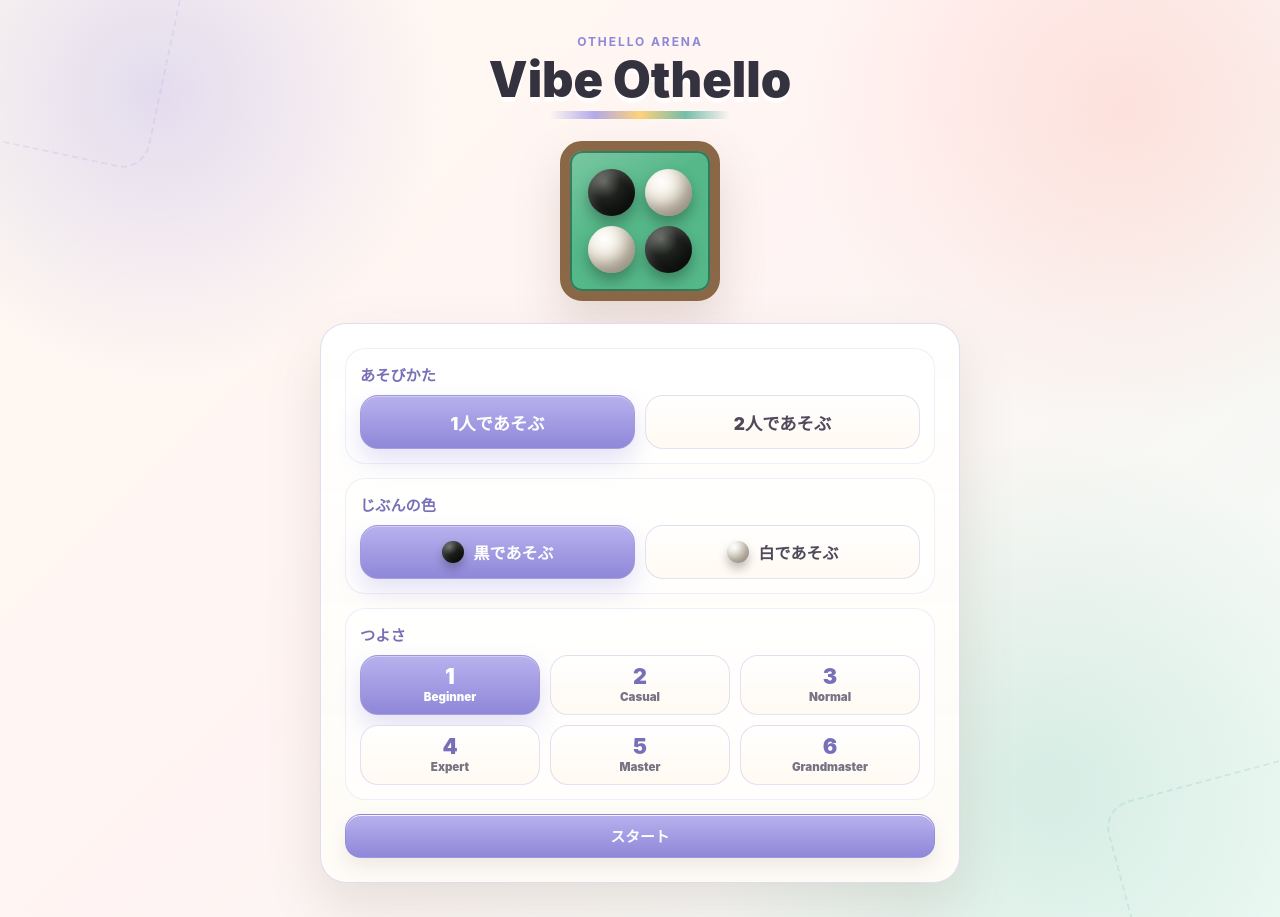
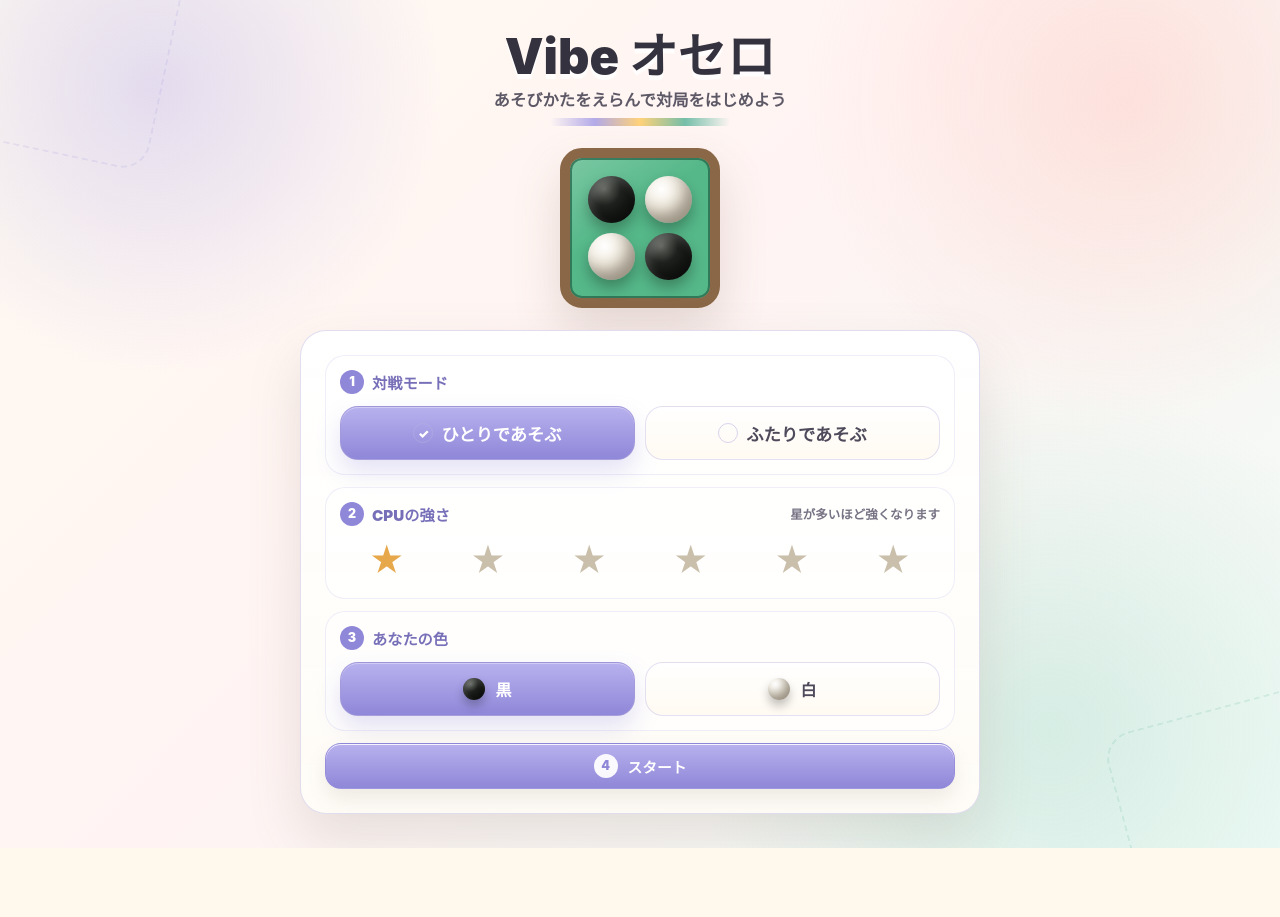
Before and after one commit to westzaki/vibe-othello, a React (Vite) app: page / in a window 1280 px wide. After the commit the page ends 848 px from the top, so only its background shows below. Built offline with nearby package versions, Linux system fonts and the light colour scheme.

Commit message:
feat(start): polish setup experience

```diff
--- a/src/index.css
+++ b/src/index.css
@@ -187,7 +187,7 @@ body {
 
 .start-screen__header {
   display: grid;
-  gap: 8px;
+  gap: 7px;
 }
 
 .start-screen__header::after,
@@ -208,6 +208,13 @@ body {
   content: "";
 }
 
+.start-screen__lead {
+  margin: 0;
+  color: #5c5866;
+  font-size: clamp(0.9rem, 2vw, 1.02rem);
+  font-weight: 800;
+}
+
 .start-screen__board-preview {
   display: grid;
   width: min(32vw, 160px);
@@ -254,8 +261,8 @@ body {
 .start-panel {
   display: grid;
   min-width: 0;
-  width: min(100%, 640px);
-  gap: 14px;
+  width: min(100%, 680px);
+  gap: 12px;
   border: 1px solid rgba(184, 176, 225, 0.42);
   border-radius: 26px;
   padding: clamp(16px, 3vw, 24px);
@@ -273,7 +280,7 @@ body {
 
 .start-panel__section {
   display: grid;
-  gap: 10px;
+  gap: 12px;
   border: 1px solid rgba(184, 176, 225, 0.22);
   border-radius: 20px;
   padding: 14px;
@@ -281,13 +288,50 @@ body {
   background: rgba(255, 255, 255, 0.62);
 }
 
+.start-panel__section--inactive {
+  background: rgba(248, 247, 252, 0.74);
+}
+
+.start-panel__section-header {
+  display: flex;
+  align-items: center;
+  flex-wrap: wrap;
+  justify-content: space-between;
+  gap: 8px 12px;
+}
+
 .start-panel__title {
+  display: flex;
+  align-items: center;
+  gap: 8px;
   margin: 0;
   color: #7770b8;
   font-size: 0.95rem;
   font-weight: 900;
 }
 
+.start-panel__step,
+.start-panel__start-step {
+  display: inline-grid;
+  flex: 0 0 auto;
+  width: 24px;
+  height: 24px;
+  place-items: center;
+  border-radius: 999px;
+  color: #ffffff;
+  background: #8f87d8;
+  font-size: 0.78rem;
+  font-weight: 950;
+  line-height: 1;
+}
+
+.start-panel__helper {
+  margin: 0;
+  color: #777384;
+  font-size: 0.78rem;
+  font-weight: 800;
+}
+
 .mode-selector {
   display: grid;
   min-width: 0;
@@ -296,8 +340,7 @@ body {
 }
 
 .mode-selector__button,
-.disc-selector__button,
-.cpu-level-button {
+.disc-selector__button {
   min-width: 0;
   border: 1px solid rgba(184, 176, 225, 0.38);
   border-radius: 18px;
@@ -313,14 +356,30 @@ body {
 .disc-selector {
   display: grid;
   min-width: 0;
-  grid-template-columns: repeat(2, minmax(0, 1fr));
+  grid-template-columns: repeat(2, minmax(120px, 1fr));
   gap: 10px;
 }
 
 .mode-selector__button {
+  display: inline-flex;
+  align-items: center;
+  justify-content: center;
+  gap: 8px;
   min-height: 54px;
   padding-inline: 12px;
   font-size: 1.08rem;
+}
+
+.mode-selector__button > span {
+  display: inline-grid;
+  width: 20px;
+  height: 20px;
+  place-items: center;
+  border: 1px solid rgba(184, 176, 225, 0.54);
+  border-radius: 999px;
+  color: currentColor;
+  font-size: 0.78rem;
+  font-weight: 950;
 }
 
 .disc-selector__button {
@@ -361,50 +420,69 @@ body {
   );
 }
 
-.cpu-level-grid {
-  display: grid;
+.cpu-star-selector {
+  display: flex;
   min-width: 0;
-  grid-template-columns: repeat(3, minmax(0, 1fr));
-  gap: 10px;
-}
-
-.cpu-level-button {
-  display: grid;
-  min-height: 58px;
+  flex-wrap: nowrap;
+  gap: 8px;
+  padding: 2px 0;
+}
+
+.start-panel__section--inactive .cpu-star-selector {
+  opacity: 0.54;
+}
+
+.cpu-star-selector__button {
+  display: grid;
+  min-width: 0;
+  flex: 1 1 0;
+  min-height: 42px;
   place-items: center;
-  gap: 2px;
-  padding: 10px 8px;
-}
-
-.cpu-level-button__number {
-  color: #7770b8;
-  font-size: 1.35rem;
+  border: 0;
+  border-radius: 999px;
+  color: #c9bfaa;
+  background: transparent;
+  cursor: pointer;
+  font: inherit;
+  font-size: clamp(1.65rem, 4.8vw, 2.15rem);
+  font-weight: 950;
   line-height: 1;
 }
 
-.cpu-level-button__label {
-  color: #777384;
-  font-size: 0.72rem;
+.cpu-star-selector__button--filled {
+  color: #e6a84b;
+}
+
+.cpu-star-selector__button:hover:not(:disabled) {
+  color: #d98d36;
+  background: rgba(255, 248, 222, 0.72);
+}
+
+.cpu-star-selector__button:focus-visible {
+  outline: 3px solid #f0c86b;
+  outline-offset: 3px;
+}
+
+.cpu-star-selector__button:disabled {
+  cursor: default;
+  opacity: 0.46;
 }
 
 .mode-selector__button:hover,
-.disc-selector__button:hover,
-.cpu-level-button:hover {
+.disc-selector__button:hover {
   border-color: rgba(163, 154, 218, 0.72);
   background: linear-gradient(180deg, #ffffff, #f8f5ff);
   transform: translateY(-1px);
 }
 
 .mode-selector__button:focus-visible,
-.disc-selector__button:focus-visible,
-.cpu-level-button:focus-visible {
+.disc-selector__button:focus-visible {
   outline: 3px solid #f0c86b;
   outline-offset: 3px;
 }
 
 .mode-selector__button--selected,
-.disc-selector__button--selected,
-.cpu-level-button--selected {
+.disc-selector__button--selected {
   color: #ffffff;
   border-color: rgba(163, 154, 218, 0.8);
   background: linear-gradient(180deg, #b8b1ee, #8f87d8);
@@ -414,18 +492,28 @@ body {
 }
 
 .mode-selector__button--selected:hover,
-.disc-selector__button--selected:hover,
-.cpu-level-button--selected:hover {
+.disc-selector__button--selected:hover {
   background: linear-gradient(180deg, #c5bff4, #978ee0);
 }
 
-.cpu-level-button--selected .cpu-level-button__number,
-.cpu-level-button--selected .cpu-level-button__label {
-  color: #ffffff;
-}
-
 .start-panel__start {
+  display: inline-flex;
+  align-items: center;
+  justify-content: center;
+  gap: 10px;
   width: 100%;
+  min-height: 60px;
+  border-radius: 22px;
+  font-size: 1.08rem;
+  font-weight: 950;
+  box-shadow:
+    inset 0 1px 0 rgba(255, 255, 255, 0.36),
+    0 18px 34px rgba(143, 135, 216, 0.28);
+}
+
+.start-panel__start-step {
+  color: #8f87d8;
+  background: rgba(255, 255, 255, 0.94);
 }
 
 .eyebrow {
@@ -1742,17 +1830,16 @@ h1 {
   }
 
   .mode-selector,
-  .disc-selector,
-  .cpu-level-grid {
-    grid-template-columns: 1fr;
-  }
-
-  .cpu-level-button {
-    min-height: 50px;
-  }
-
-  .cpu-level-button__label {
-    font-size: 0.62rem;
+  .disc-selector {
+    grid-template-columns: repeat(2, minmax(0, 1fr));
+  }
+
+  .cpu-star-selector {
+    gap: 6px;
+  }
+
+  .cpu-star-selector__button {
+    min-height: 38px;
   }
 
   .board-frame {
--- a/src/screens/StartScreen.tsx
+++ b/src/screens/StartScreen.tsx
@@ -1,6 +1,6 @@
 import { useState } from "react";
 import type { GameMode, HumanDisc } from "../game/matchSetup";
-import { cpuLevelLabels, cpuLevels, type CpuLevel } from "../game/players";
+import { cpuLevels, type CpuLevel } from "../game/players";
 
 type StartScreenProps = {
   initialCpuLevel: CpuLevel;
@@ -18,12 +18,16 @@ export function StartScreen({
   const [mode, setMode] = useState<GameMode>(initialMode);
   const [cpuLevel, setCpuLevel] = useState<CpuLevel>(initialCpuLevel);
   const [humanDisc, setHumanDisc] = useState<HumanDisc>(initialHumanDisc);
+  const cpuLevelIndex = Math.max(0, cpuLevels.indexOf(cpuLevel));
+  const isOnePlayer = mode === "onePlayer";
 
   return (
     <section className="start-screen" aria-labelledby="start-title">
       <div className="start-screen__header">
-        <p className="eyebrow">Othello Arena</p>
-        <h1 id="start-title">Vibe Othello</h1>
+        <h1 id="start-title">Vibe オセロ</h1>
+        <p className="start-screen__lead">
+          あそびかたをえらんで対局をはじめよう
+        </p>
       </div>
 
       <div className="start-screen__board-preview" aria-hidden="true">
@@ -35,7 +39,10 @@ export function StartScreen({
 
       <div className="start-panel" aria-label="Match setup">
         <div className="start-panel__section">
-          <h2 className="start-panel__title">あそびかた</h2>
+          <h2 className="start-panel__title">
+            <span className="start-panel__step">1</span>
+            対戦モード
+          </h2>
           <div className="mode-selector">
             <button
               aria-pressed={mode === "onePlayer"}
@@ -43,7 +50,8 @@ export function StartScreen({
               onClick={() => setMode("onePlayer")}
               type="button"
             >
-              1人であそぶ
+              <span aria-hidden="true">{mode === "onePlayer" ? "✓" : ""}</span>
+              ひとりであそぶ
             </button>
             <button
               aria-pressed={mode === "twoPlayer"}
@@ -51,15 +59,56 @@ export function StartScreen({
               onClick={() => setMode("twoPlayer")}
               type="button"
             >
-              2人であそぶ
+              <span aria-hidden="true">{mode === "twoPlayer" ? "✓" : ""}</span>
+              ふたりであそぶ
             </button>
           </div>
         </div>
 
-        {mode === "onePlayer" && (
-          <>
+        <div
+          className={[
+            "start-panel__section",
+            !isOnePlayer ? "start-panel__section--inactive" : "",
+          ].join(" ")}
+        >
+          <div className="start-panel__section-header">
+            <h2 className="start-panel__title">
+              <span className="start-panel__step">2</span>
+              CPUの強さ
+            </h2>
+            <p className="start-panel__helper">
+              {isOnePlayer
+                ? "星が多いほど強くなります"
+                : "ふたりであそぶ時は使いません"}
+            </p>
+          </div>
+          <div className="cpu-star-selector" aria-label="CPUの強さ">
+            {cpuLevels.map((level, index) => (
+              <button
+                aria-label={`CPUの強さ ${index + 1}`}
+                aria-pressed={cpuLevelIndex === index}
+                className={[
+                  "cpu-star-selector__button",
+                  index <= cpuLevelIndex
+                    ? "cpu-star-selector__button--filled"
+                    : "",
+                ].join(" ")}
+                disabled={!isOnePlayer}
+                key={level}
+                onClick={() => setCpuLevel(level)}
+                type="button"
+              >
+                ★
+              </button>
+            ))}
+          </div>
+        </div>
+
         <div className="start-panel__section">
-              <h2 className="start-panel__title">じぶんの色</h2>
+          <h2 className="start-panel__title">
+            <span className="start-panel__step">3</span>
+            あなたの色
+          </h2>
           <div className="disc-selector">
             <button
               aria-pressed={humanDisc === "black"}
@@ -68,7 +117,7 @@ export function StartScreen({
               type="button"
             >
               <span className="disc-selector__disc disc-selector__disc--black" />
-                  黒であそぶ
+              黒
             </button>
             <button
               aria-pressed={humanDisc === "white"}
@@ -77,44 +126,17 @@ export function StartScreen({
               type="button"
             >
               <span className="disc-selector__disc disc-selector__disc--white" />
-                  白であそぶ
+              白
             </button>
           </div>
         </div>
-
-            <div className="start-panel__section">
-              <h2 className="start-panel__title">つよさ</h2>
-              <div className="cpu-level-grid">
-                {cpuLevels.map((level, index) => (
-                  <button
-                    aria-label={`つよさ ${index + 1}, ${cpuLevelLabels[level]}`}
-                    aria-pressed={cpuLevel === level}
-                    className={[
-                      "cpu-level-button",
-                      cpuLevel === level ? "cpu-level-button--selected" : "",
-                    ].join(" ")}
-                    key={level}
-                    onClick={() => setCpuLevel(level)}
-                    type="button"
-                  >
-                    <span className="cpu-level-button__number">
-                      {index + 1}
-                    </span>
-                    <span className="cpu-level-button__label">
-                      {cpuLevelLabels[level]}
-                    </span>
-                  </button>
-                ))}
-              </div>
-            </div>
-          </>
-        )}
 
         <button
           className="game-action game-action--primary start-panel__start"
           onClick={() => onStart(mode, cpuLevel, humanDisc)}
           type="button"
         >
+          <span className="start-panel__start-step">4</span>
           スタート
         </button>
       </div>
```
Lines whose indentation alone changed are shown as unchanged.
